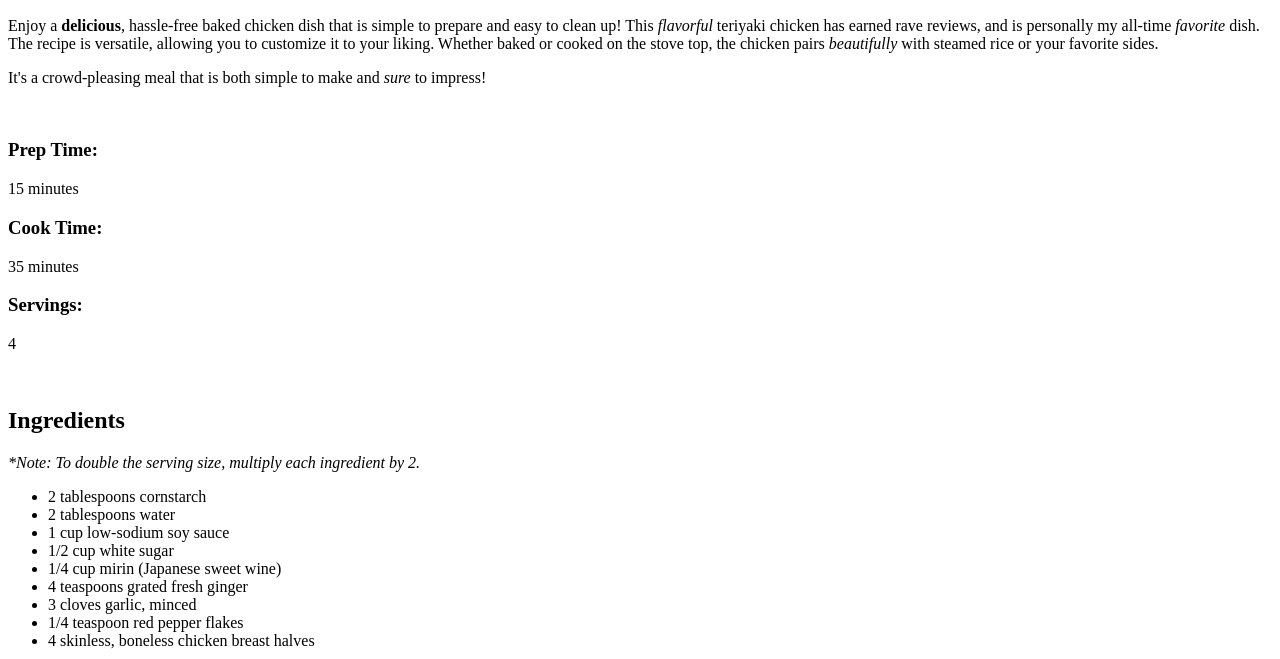
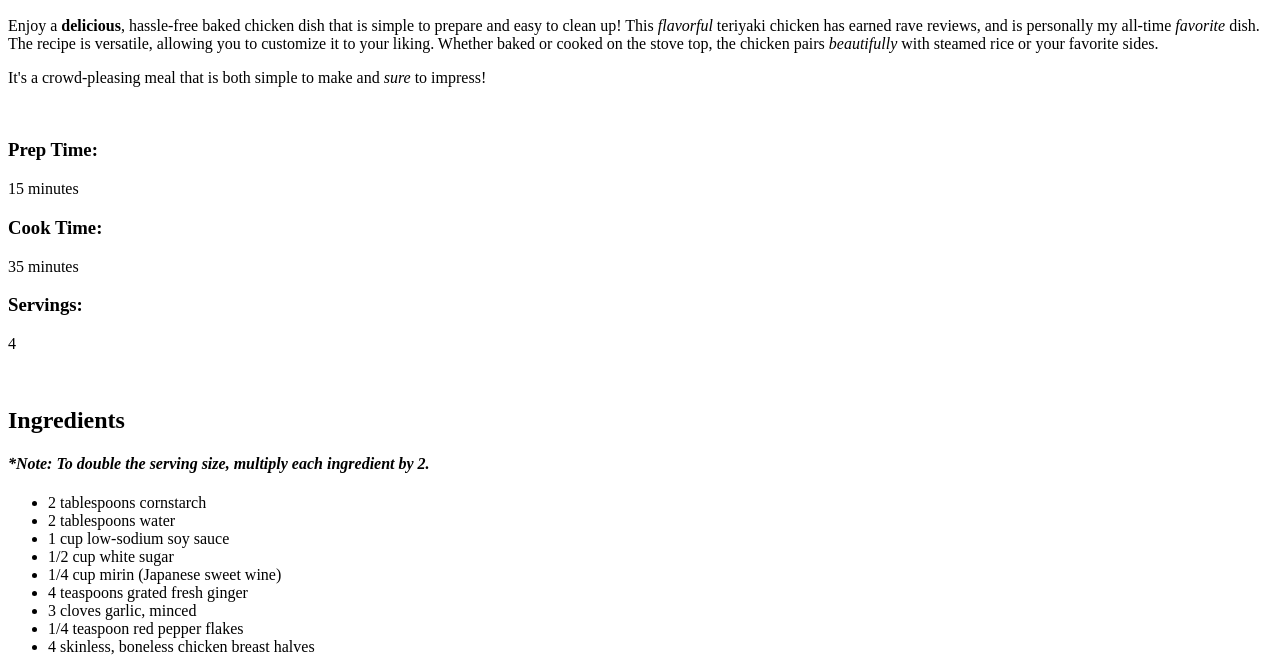
Before and after one commit to tjl929/odin-recipes, a plain HTML site: page recipes/html/chicken-teriyaki.html in a window 1280 px wide. Shown: the part 210-869 px from the top of the page. Drawn offline with Linux system fonts and the light colour scheme.

Commit message:
Change p element under the ingredients section

```diff
--- a/recipes/html/chicken-teriyaki.html
+++ b/recipes/html/chicken-teriyaki.html
@@ -39,7 +39,7 @@
 
     <h2>Ingredients</h2>
 
-    <p><i>*Note: To double the serving size, multiply each ingredient by 2.</i></p>
+    <h4><i>*Note: To double the serving size, multiply each ingredient by 2.</i></h4>
 
     <ul>
       <li>2 tablespoons cornstarch</li>
```
Also changed, not shown: recipes/html/jambalaya.html (+1 -1 lines).
